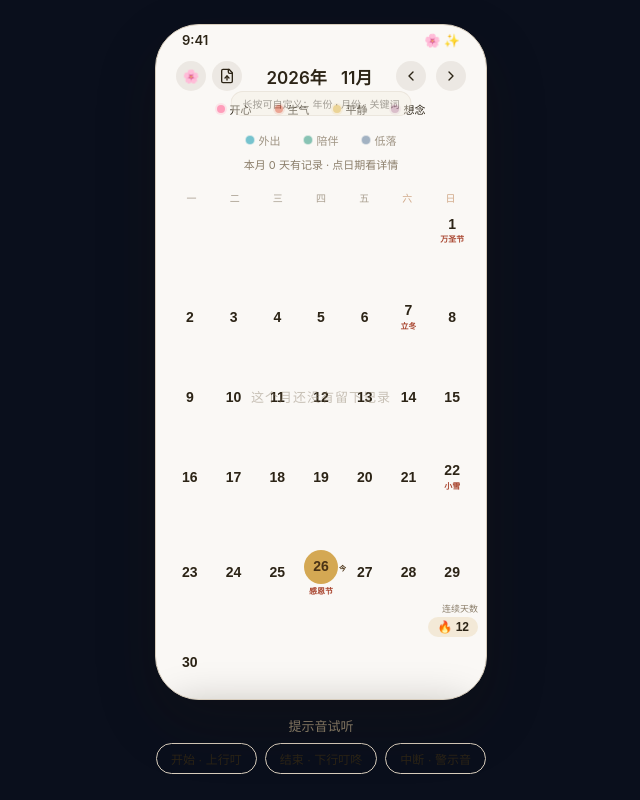
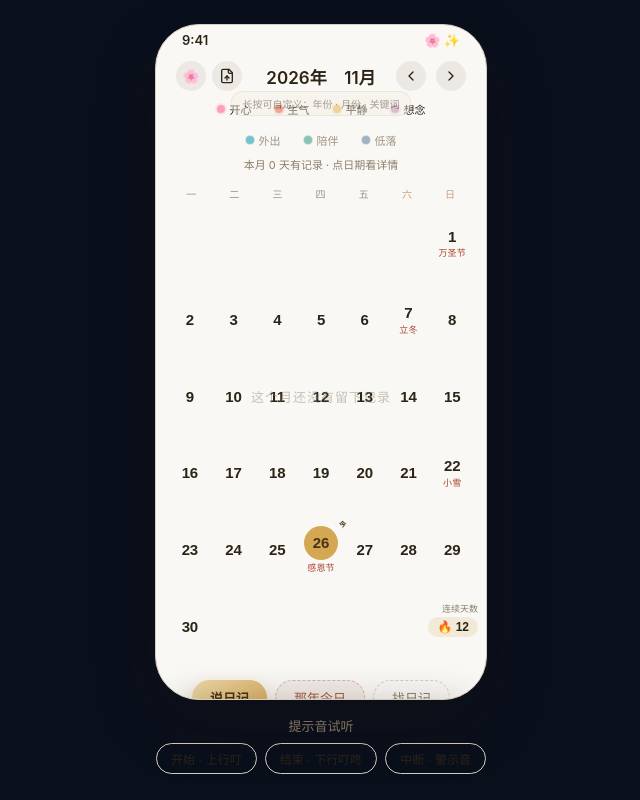
Before and after one commit to blackorwhite12/better-diary-preview, a plain HTML site: page index.html in a window 1280 px wide. Shown: the top 800 px of the page, without its empty margins (331-971 px from the left). Drawn offline with Linux system fonts and the light colour scheme.

Commit message:
Refine calendar type hierarchy

```diff
--- a/index.html
+++ b/index.html
@@ -261,7 +261,10 @@ lucide.createIcons({icons});\``);if(typeof document>"u")throw new Error("`create
     #diary-mock .streak-cap { font-size: 9px; color: var(--ink-soft); }
     #diary-mock .cal-head h2 { flex: 1; text-align: center; font-size: 17px; font-weight: 600; margin: 0; white-space: nowrap; }
     #diary-mock .cal-head h2 #yearEdit, #diary-mock .cal-head h2 #monthEdit { display: inline-block; }
-    #diary-mock .cal-head h2 .cal-title { display: inline-block; min-width: 9em; text-align: center; }
+    #diary-mock .cal-head h2 .cal-title {
+      display: inline-flex; align-items: baseline; justify-content: center; gap: .45em;
+      min-width: 0; text-align: center;
+    }
     #diary-mock .cal-head h2 [data-edit] { cursor: pointer; border-radius: 6px; padding: 0 5px; transition: background .2s; }
     #diary-mock .cal-head h2 [data-edit]:hover { background: rgba(120, 100, 70, .12); }
     #diary-mock .nav { flex: 1; display: flex; justify-content: flex-end; gap: 10px; }
@@ -294,27 +297,35 @@ lucide.createIcons({icons});\``);if(typeof document>"u")throw new Error("`create
       outline: none; padding: 1px 3px; font-family: inherit;
     }
     #diary-mock .filter-note { text-align: center; font-size: 11px; color: var(--ink-soft); padding: 3px 12px 0; }
-    #diary-mock .weekdays { display: grid; grid-template-columns: repeat(7, 1fr); padding: 4px 14px 2px; margin-top: 14px; }
-    #diary-mock .weekdays span { text-align: center; font-size: 10px; color: var(--ink-soft); opacity: .72; }
+    #diary-mock .weekdays { display: grid; grid-template-columns: repeat(7, 1fr); padding: 4px 14px 2px; margin-top: 10px; }
+    #diary-mock .weekdays span { text-align: center; font-size: 10px; font-weight: 500; color: var(--ink-soft); opacity: .82; letter-spacing: .08em; }
     #diary-mock .weekdays span.we { color: light-dark(#c08a5f, #c99970); }
-    #diary-mock .grid { display: grid; grid-template-columns: repeat(7, 1fr); gap: 4px; padding: 8px 14px 0; flex: 1; }
+    #diary-mock .grid {
+      display: grid; grid-template-columns: repeat(7, 1fr);
+      grid-auto-rows: clamp(62px, 9.2vh, 84px); align-content: start;
+      gap: 3px 4px; padding: 8px 14px 0; flex: 1;
+    }
     @keyframes gridfade { from { opacity: 0; } to { opacity: 1; } }
     #diary-mock .grid.fade { animation: gridfade .22s ease; }
     #diary-mock .day {
       border: none; background: transparent; border-radius: 12px; cursor: pointer; position: relative;
-      display: flex; flex-direction: column; align-items: center; justify-content: center; gap: 3px;
-      min-height: 0; padding: 2px 0; color: var(--ink); transition: transform .12s ease, background .2s;
+      display: flex; flex-direction: column; align-items: center; justify-content: center; gap: 2px;
+      min-height: 0; padding: 5px 0 3px; color: var(--ink); transition: transform .12s ease, background .2s;
     }
     #diary-mock .day:active { transform: scale(.92); }
-    #diary-mock .day .num { font-size: 14px; font-weight: 600; line-height: 1.1; }
+    #diary-mock .day .num {
+      font-size: 15px; font-weight: 600; line-height: 1.1;
+      font-variant-numeric: tabular-nums; letter-spacing: -.01em;
+    }
     #diary-mock .day .day-label {
-      max-width: calc(100% - 6px); overflow: hidden; text-overflow: ellipsis; white-space: nowrap;
-      padding: 1px 5px; border-radius: 999px; font-size: 9px; line-height: 1.35; color: var(--ink);
-      background: color-mix(in srgb, var(--gold) 18%, var(--paper)); box-shadow: inset 0 0 0 1px color-mix(in srgb, var(--gold) 28%, transparent);
+      max-width: 100%; overflow: hidden; text-overflow: ellipsis; white-space: nowrap;
+      padding: 0 1px; font-size: 10px; line-height: 1.35; font-weight: 500;
+      color: color-mix(in srgb, var(--ink) 82%, var(--gold)); letter-spacing: .01em;
     }
     #diary-mock .day .day-observance {
       max-width: calc(100% - 8px); overflow: hidden; text-overflow: ellipsis; white-space: nowrap;
-      font-size: 8px; line-height: 1.25; color: light-dark(#a8442e, #e0937c); font-weight: 600;
+      margin-top: 1px; font-size: 9px; line-height: 1.2;
+      color: light-dark(#a8442e, #e0937c); font-weight: 500; letter-spacing: .02em;
     }
     #diary-mock .day .day-rest {
       position: absolute; top: 2px; left: 3px; min-width: 13px; height: 13px; padding: 0 2px;
@@ -326,10 +337,11 @@ lucide.createIcons({icons});\``);if(typeof document>"u")throw new Error("`create
       border-radius: 5px; font-size: 7px; line-height: 13px; text-align: center;
       color: #fff; background: #5c708c;
     }
-    #diary-mock .day.has-observance .dots { height: 10px; overflow: hidden; }
-    #diary-mock .day .dots { display: flex; flex-direction: column; gap: 2px; height: 33px; align-items: center; justify-content: flex-start; }
-    #diary-mock .grid.seven .day .dots { height: 47px; }
-    #diary-mock .grid.filtering .day .dots { height: 47px; }
+    #diary-mock .day .dots {
+      display: flex; flex-direction: row; gap: 3px; height: 7px;
+      align-items: center; justify-content: center; margin-top: 1px;
+    }
+    #diary-mock .grid.seven .day .dots, #diary-mock .grid.filtering .day .dots { height: 7px; }
     #diary-mock .day .dots i { width: 5px; height: 5px; border-radius: 50%; display: block; }
     #diary-mock .day .dots i.sub { width: 5px; height: 5px; }
     #diary-mock .day .more-dots { position: absolute; right: 2px; bottom: 1px; font-size: 6px; font-weight: 600; color: var(--ink-soft); }
@@ -1265,7 +1277,13 @@ lucide.createIcons({icons});\``);if(typeof document>"u")throw new Error("`create
         birthdaysForDate(key).forEach(add);
         if (holiday) result.badge = holiday.isWork() ? '班' : '休';
         result.full = names;
-        result.label = names[0] || '';
+        const shortNames = {
+          '全民国防教育日': '国防教育',
+          '中国人民警察节': '警察节',
+          '中国农民丰收节': '丰收节',
+          '全国防灾减灾日': '防灾减灾'
+        };
+        result.label = shortNames[names[0]] || names[0] || '';
         return result;
       }
       const DAYS = {};
--- a/sw.js
+++ b/sw.js
@@ -1,4 +1,4 @@
-const CACHE_NAME = 'better-diary-v6';
+const CACHE_NAME = 'better-diary-v7';
 const APP_SHELL = [
   './index.html',
   './manifest.webmanifest',
```
